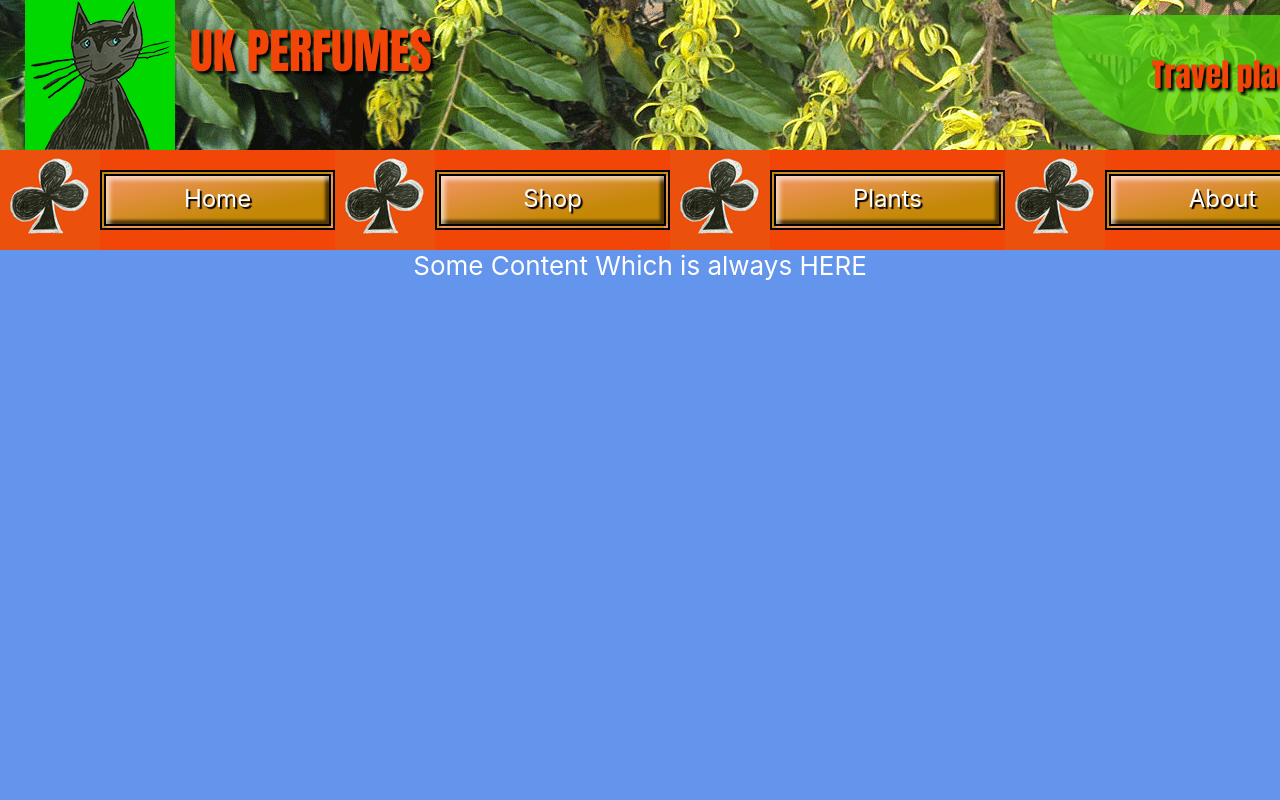
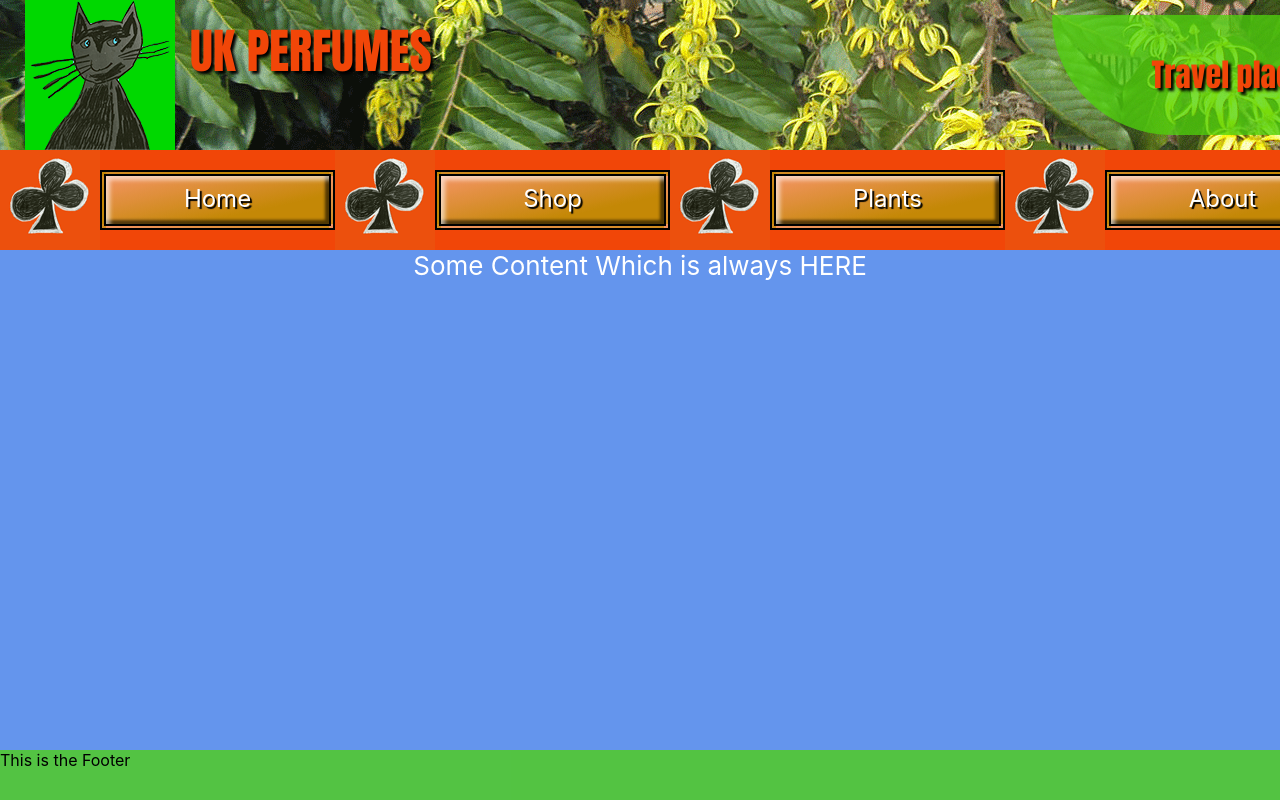
Before and after one commit to GiacomoSorbi/UrsulaKesek-module-ii, a React (Create React App) app: page / in a window 1280 px wide. Shown: the top 800 px of the page. Built offline with nearby package versions, Linux system fonts and the light colour scheme; a web font is replaced by a local one.

Commit message:
edited footer

```diff
--- a/src/components/Footer/Footer.css
+++ b/src/components/Footer/Footer.css
@@ -1,4 +1,8 @@
 .footer{
-    height:100px;
+    height:50px;
     background-color: rgba(78, 211, 12, 0.755);
+    position:absolute;
+left:0;
+bottom:0;
+right:0;
 }
--- a/src/components/Footer/index.jsx
+++ b/src/components/Footer/index.jsx
@@ -2,7 +2,9 @@ import React from 'react';
 import "./Footer.css";
 
 const Footer=()=>(
-    <div className="footer">This is the Footer</div>
+    <div className="footer">
+        This is the Footer
+        </div>
 
 )
 export default Footer;
```
